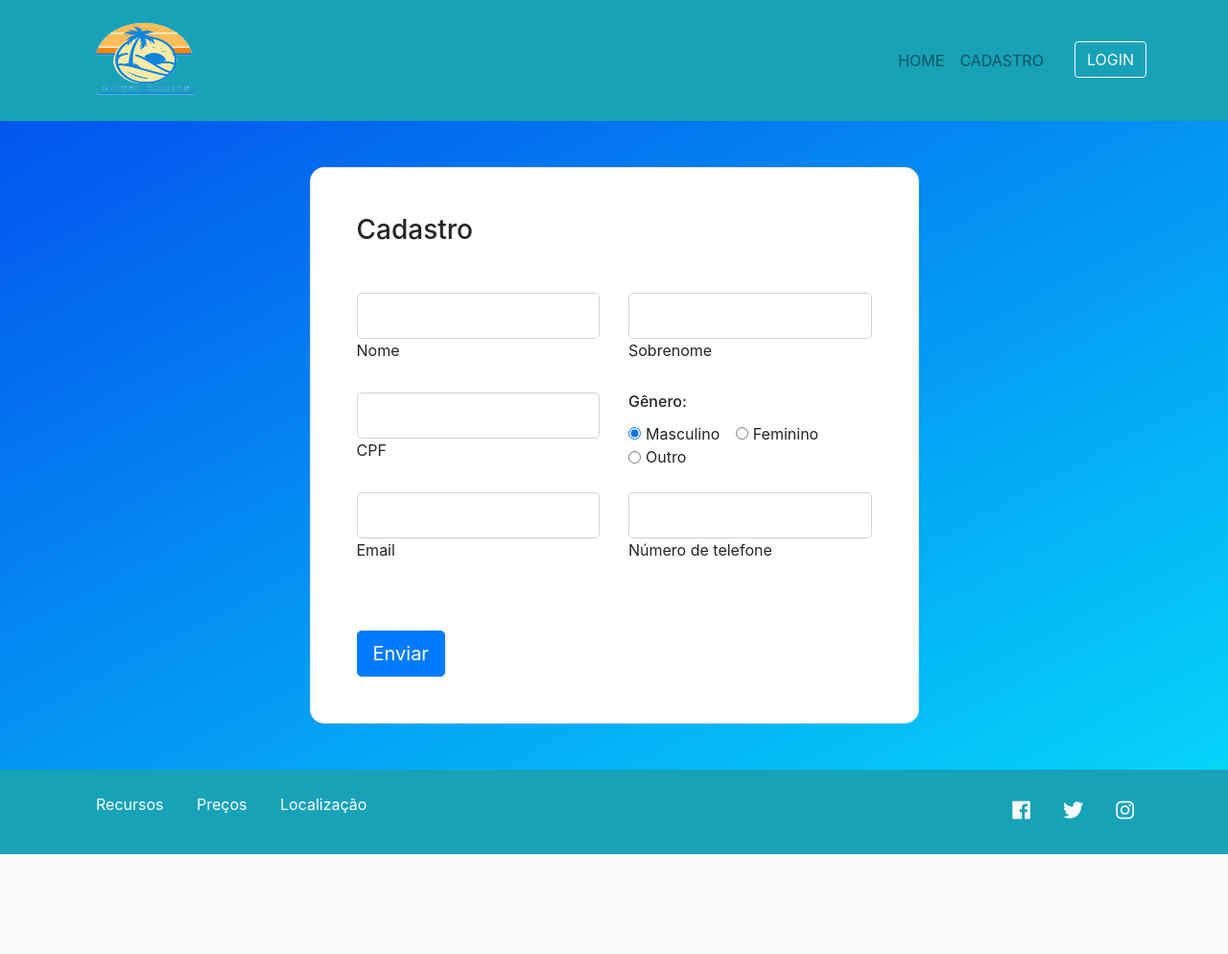
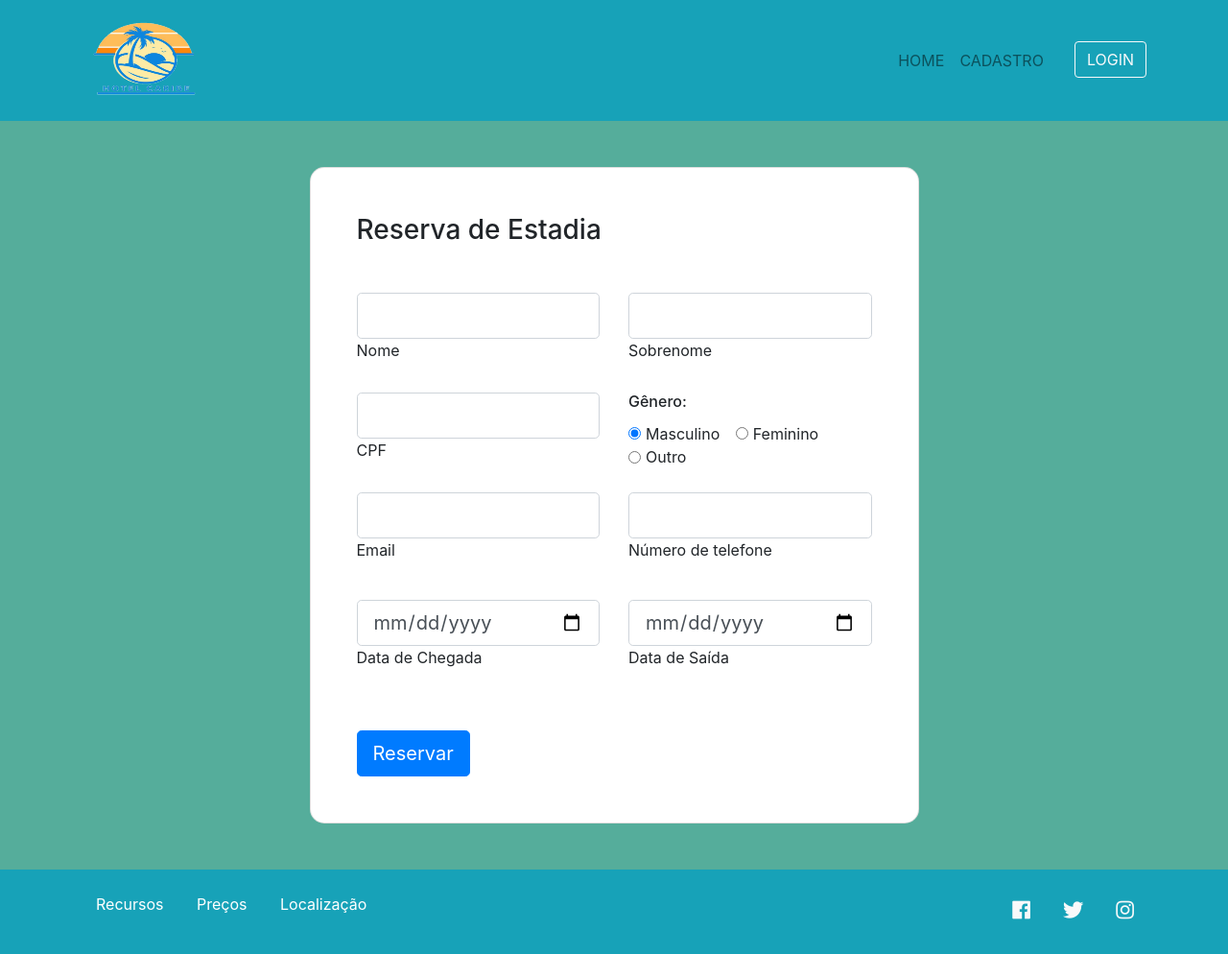
Before and after one commit to Noobz1n/trabalhoCaribeHotel, a PHP site: page /cadastro.php in a window 1280 px wide. Shown: the whole page at 96% size. Before the commit the page ends 890 px from the top, so only its background shows below. Run offline with PHP 8.4, Linux system fonts and the light colour scheme; some libraries are stand-ins or nearby versions.

Commit message:
tela de reserva

```diff
--- a/cadastro.php
+++ b/cadastro.php
@@ -1,22 +1,22 @@
 <!DOCTYPE html>
 <html lang="en">
 <head>
-
     <meta charset="utf-8">
     <meta name="viewport" content="width=device-width, initial-scale=1, shrink-to-fit=no">
 
-
     <link rel="stylesheet" href="https://stackpath.bootstrapcdn.com/bootstrap/4.1.3/css/bootstrap.min.css" integrity="sha384-MCw98/SFnGE8fJT3GXwEOngsV7Zt27NXFoaoApmYm81iuXoPkFOJwJ8ERdknLPMO" crossorigin="anonymous">
-
-
     <link rel="stylesheet" href="https://use.fontawesome.com/releases/v5.3.1/css/all.css" integrity="sha384-mzrmE5qonljUremFsqc01SB46JvROS7bZs3IO2EmfFsd15uHvIt+Y8vEf7N7fWAU" crossorigin="anonymous">
-
-
     <link rel="stylesheet" type="text/css" href="css/styles.css">
 
     <title>HOTEL BRABO</title>
-  <style type="text/css" id="operaUserStyle"></style></head>
-<body class="cadastro">
+    <style>
+      .gradient-custom {
+          /* Adicione seu estilo de fundo personalizado aqui */
+          background: linear-gradient(to right, #55AD9B, #55AD9B);
+      }
+    </style>
+</head>
+<body class="reserva gradient-custom">
 
   <header> <!-- INICIO PARTE DE CIMA-->
     <nav class="navbar navbar-expand-sm navbar-light bg-info">
@@ -56,80 +56,80 @@
         <div class="col-12 col-lg-9 col-xl-7">
           <div class="card shadow-2-strong card-registration" style="border-radius: 15px;">
             <div class="card-body p-4 p-md-5">
-              <h3 class="mb-4 pb-2 pb-md-0 mb-md-5">Cadastro</h3>
+              <h3 class="mb-4 pb-2 pb-md-0 mb-md-5">Reserva de Estadia</h3>
                 <form>
 
                     <div class="row">
                       <div class="col-md-6 mb-4">
-
                         <div class="form-outline">
                           <input type="text" id="firstName" class="form-control form-control-lg">
                           <label class="form-label" for="firstName">Nome</label>
                         </div>
-
                       </div>
                       <div class="col-md-6 mb-4">
-
                         <div class="form-outline">
                           <input type="text" id="lastName" class="form-control form-control-lg">
                           <label class="form-label" for="lastName">Sobrenome</label>
                         </div>
-
                       </div>
                     </div>
 
                     <div class="row">
                       <div class="col-md-6 mb-4 d-flex align-items-center">
-
                         <div class="form-outline datepicker w-100">
-                        <input type="text" class="form-control form-control-lg" id="birthdayDate">
-                        <label for="birthdayDate" class="form-label">CPF</label>
+                          <input type="text" class="form-control form-control-lg" id="cpf">
+                          <label for="cpf" class="form-label">CPF</label>
                         </div>
-
                       </div>
                       <div class="col-md-6 mb-4">
-
                         <h6 class="mb-2 pb-1">Gênero: </h6>
-
                         <div class="form-check form-check-inline">
-                        <input class="form-check-input" type="radio" name="inlineRadioOptions" id="femaleGender" value="option1" checked="">
+                          <input class="form-check-input" type="radio" name="inlineRadioOptions" id="femaleGender" value="option1" checked>
                           <label class="form-check-label" for="femaleGender">Masculino</label>
                         </div>
-
                         <div class="form-check form-check-inline">
                           <input class="form-check-input" type="radio" name="inlineRadioOptions" id="maleGender" value="option2">
                           <label class="form-check-label" for="maleGender">Feminino</label>
                         </div>
-
                         <div class="form-check form-check-inline">
                           <input class="form-check-input" type="radio" name="inlineRadioOptions" id="otherGender" value="option3">
                           <label class="form-check-label" for="otherGender">Outro</label>
                         </div>
-
                       </div>
                     </div>
 
                     <div class="row">
                       <div class="col-md-6 mb-4 pb-2">
-
                         <div class="form-outline">
                           <input type="email" id="emailAddress" class="form-control form-control-lg">
                           <label class="form-label" for="emailAddress">Email</label>
                         </div>
-
                       </div>
                       <div class="col-md-6 mb-4 pb-2">
-
                         <div class="form-outline">
                           <input type="tel" id="phoneNumber" class="form-control form-control-lg">
                           <label class="form-label" for="phoneNumber">Número de telefone</label>
                         </div>
+                      </div>
+                    </div>
 
+                    <div class="row">
+                      <div class="col-md-6 mb-4">
+                        <div class="form-outline">
+                          <input type="date" id="checkinDate" class="form-control form-control-lg">
+                          <label class="form-label" for="checkinDate">Data de Chegada</label>
+                        </div>
+                      </div>
+                      <div class="col-md-6 mb-4">
+                        <div class="form-outline">
+                          <input type="date" id="checkoutDate" class="form-control form-control-lg">
+                          <label class="form-label" for="checkoutDate">Data de Saída</label>
+                        </div>
                       </div>
                     </div>
 
                     <div class="mt-4 pt-2">
-                    <input class="btn btn-primary btn-lg" type="submit" value="Enviar">
+                      <input class="btn btn-primary btn-lg" type="submit" value="Reservar">
                     </div>
 
                 </form>
@@ -139,6 +139,7 @@
       </div>
     </div>
 </section>
+
 <footer class="mt-6 bg-info text-white py-4">
   <div class="container">
       <div class="row">
@@ -163,13 +164,5 @@
       </div>
   </div>
 </footer>
-
-
-
-
-
-
-
-
 </body>
 </html>
```
Also changed, not shown: index.php (+13 -3 lines), 1 other file. Lines whose indentation alone changed are shown as unchanged.
